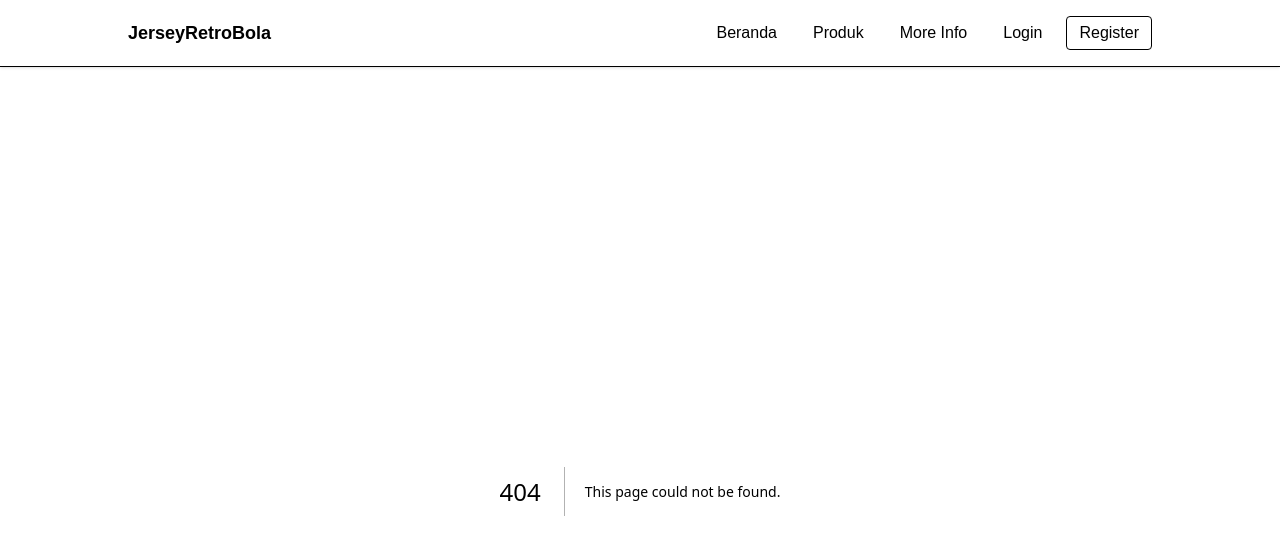
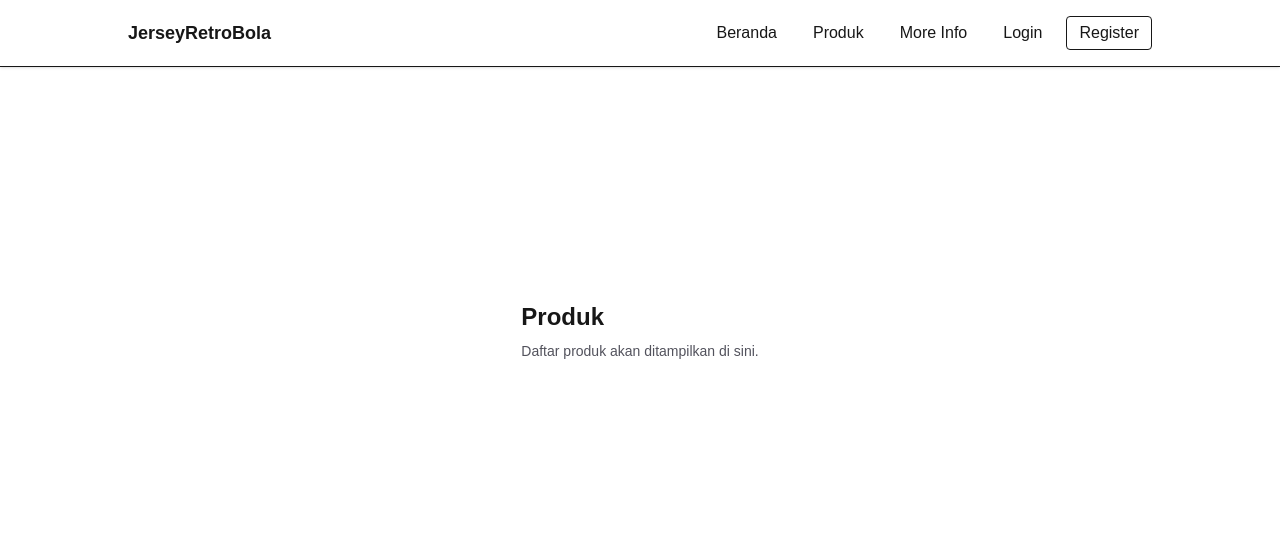
Before and after one commit to tiofaniariajiputra-cell/jerseyretrobola, a Next.js app: page /products in a window 1280 px wide. Before the commit this address had no page. Shown: the top 554 px of the page. Built offline with nearby package versions, Linux system fonts and the light colour scheme.

Commit message:
feat: add products page

```diff
--- /dev/null
+++ b/app/products/page.tsx
@@ -0,0 +1,10 @@
+export default function ProductsPage() {
+  return (
+    <div className="flex min-h-[60vh] items-center justify-center">
+      <div className="max-w-3xl p-6">
+        <h1 className="text-2xl font-semibold">Produk</h1>
+        <p className="mt-2 text-sm text-zinc-600">Daftar produk akan ditampilkan di sini.</p>
+      </div>
+    </div>
+  );
+}
```
